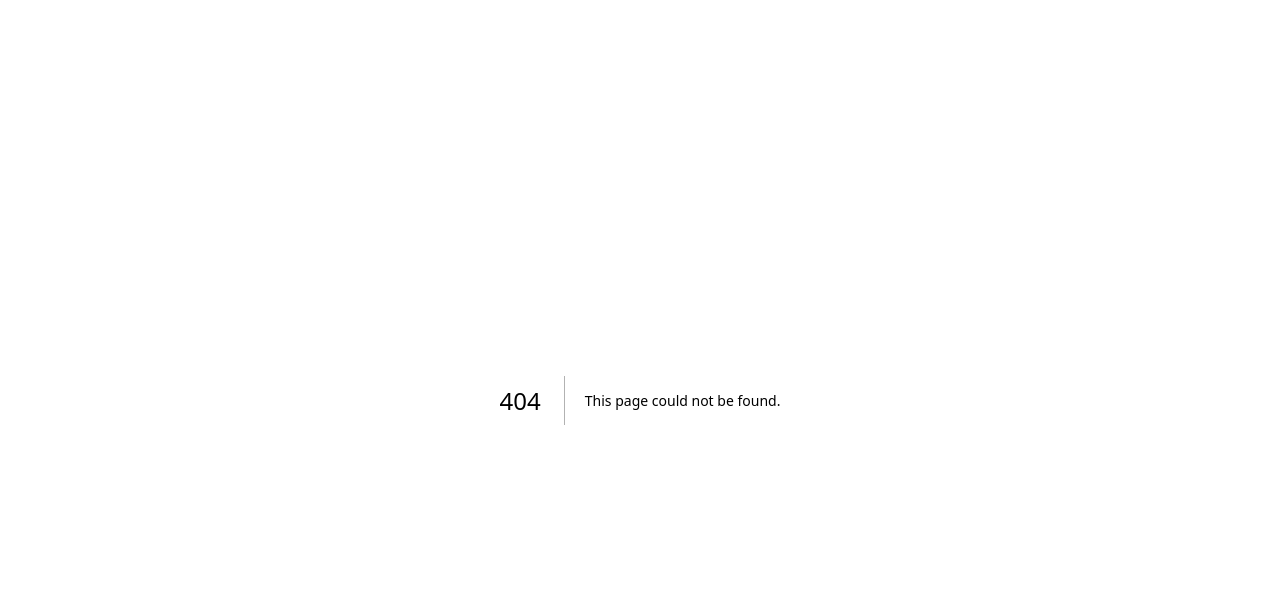
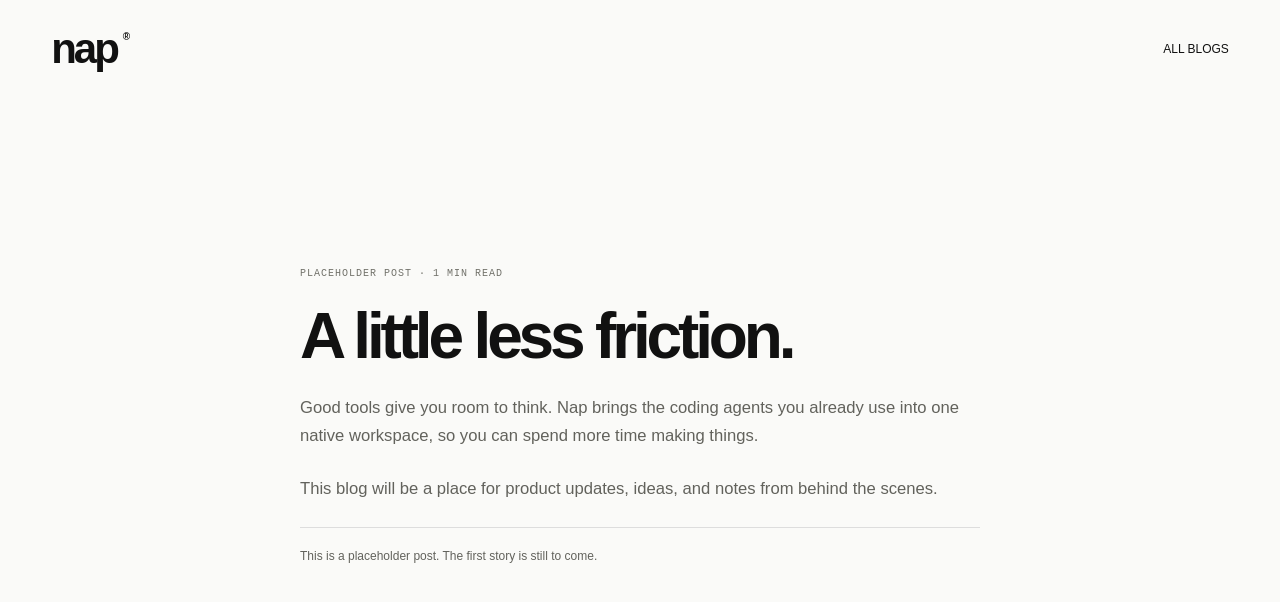
Before and after one commit to farzeenilyaszargar/Mandora, a Next.js app: page /blogs/hello-nap in a window 1280 px wide. Before the commit this address had no page. Shown: the top 602 px of the page. Built offline with nearby package versions, Linux system fonts and the light colour scheme; a web font is replaced by a local one.

Commit message:
Add placeholder blog post and listing

```diff
--- /dev/null
+++ b/app/blogs/hello-nap/page.tsx
@@ -0,0 +1,31 @@
+import type { Metadata } from "next";
+import LiquidField from "../../components/liquid-field";
+import "../../contrast.css";
+
+export const metadata: Metadata = {
+  title: "A little less friction.",
+  description: "A placeholder post for the Nap blog.",
+  robots: { index: false, follow: true },
+  alternates: { canonical: "/blogs/hello-nap" },
+};
+
+export default function PlaceholderPost() {
+  return (
+    <main className="contrast-page">
+      <header className="nap-header">
+        <a href="/" className="nap-wordmark" aria-label="Nap home">nap<span>®</span></a>
+        <a className="nap-docs" href="/blogs">ALL BLOGS</a>
+      </header>
+      <section className="nap-hero">
+        <article className="nap-blog-article">
+          <span className="nap-blog-label">PLACEHOLDER POST · 1 MIN READ</span>
+          <h1>A little less friction.</h1>
+          <p>Good tools give you room to think. Nap brings the coding agents you already use into one native workspace, so you can spend more time making things.</p>
+          <p>This blog will be a place for product updates, ideas, and notes from behind the scenes.</p>
+          <p className="nap-placeholder-note">This is a placeholder post. The first story is still to come.</p>
+        </article>
+      </section>
+      <LiquidField />
+    </main>
+  );
+}
--- a/app/blogs/page.tsx
+++ b/app/blogs/page.tsx
@@ -21,7 +21,12 @@ export default function BlogsPage() {
       <section className="nap-hero">
         <div className="nap-blog-content">
           <h1>BLOGS.</h1>
-          <p>No posts yet. Check back soon.</p>
+          <a className="nap-blog-card" href="/blogs/hello-nap">
+            <span className="nap-blog-label">PLACEHOLDER POST · 1 MIN READ</span>
+            <h2>A little less friction.</h2>
+            <p>A space for ideas, updates, and the story behind Nap.</p>
+            <span className="nap-blog-read">Read post ↗</span>
+          </a>
         </div>
       </section>
       <LiquidField />
--- a/app/contrast.css
+++ b/app/contrast.css
@@ -30,3 +30,15 @@
 .nap-blog-content { padding: 0 4%; }
 .nap-blog-content h1 { font-size: clamp(64px, 13vw, 220px); font-weight: 900; letter-spacing: -.08em; line-height: 1; }
 .nap-blog-content p { margin-top: 24px; color: #71716a; font-size: 16px; }
+
+.nap-blog-content { width: 100%; }
+.nap-blog-card { display: block; max-width: 650px; margin-top: 32px; padding: 24px 0; border-top: 1px solid #ccc; border-bottom: 1px solid #ccc; }
+.nap-blog-label { font-family: monospace; font-size: 10px; letter-spacing: 1px; color: #71716a; }
+.nap-blog-card h2 { margin-top: 16px; font-size: clamp(24px, 3vw, 42px); font-weight: 600; letter-spacing: -.05em; }
+.nap-blog-card p { margin-top: 10px; font-size: 14px; line-height: 1.5; }
+.nap-blog-read { display: inline-block; margin-top: 22px; font-size: 12px; }
+.nap-blog-card:hover .nap-blog-read { text-decoration: underline; }
+.nap-blog-article { max-width: 680px; margin: 0 auto; }
+.nap-blog-article h1 { font-size: clamp(38px, 5vw, 72px); font-weight: 700; letter-spacing: -.065em; line-height: 1.05; margin-top: 20px; }
+.nap-blog-article p { margin-top: 24px; font-size: clamp(14px, 1.3vw, 17px); line-height: 1.7; color: #62625c; }
+.nap-blog-article .nap-placeholder-note { font-size: 12px; padding-top: 18px; border-top: 1px solid #ddd; }
```
